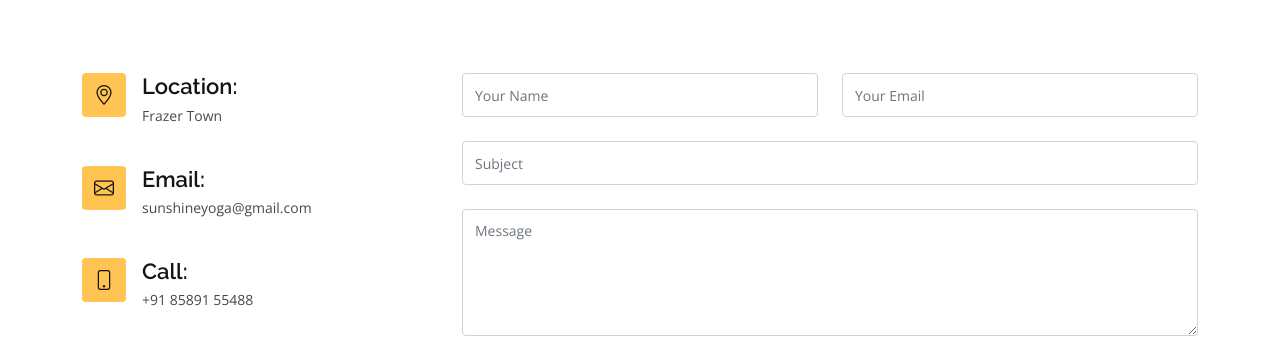
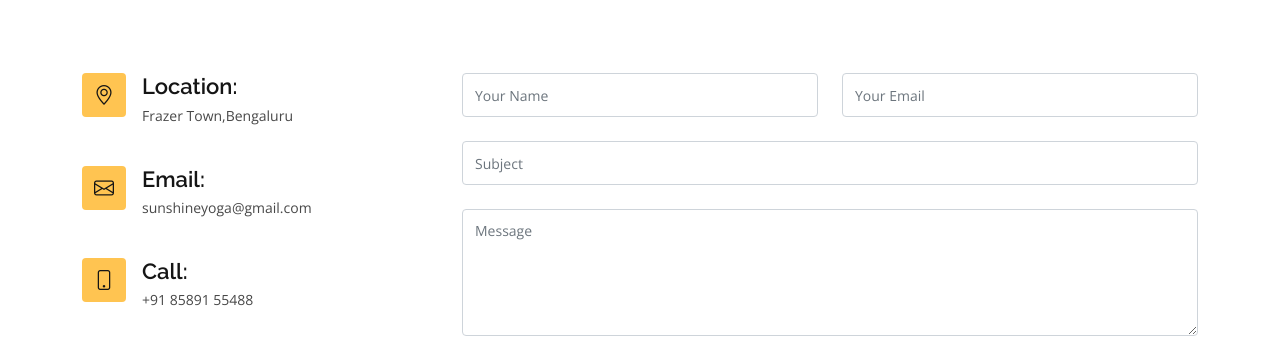
Before and after one commit to super126/template-for-online-yoga-training-center-for-sale, a Django app: page / in a window 1280 px wide. Shown: the part 1674-2014 px from the top of the page. Run offline with Django 4.2, Linux system fonts and the light colour scheme; parts of the project's set-up code (start-up, migrations or seed data) failed here and were passed over; some libraries are stand-ins or nearby versions.

Commit message:
spelling change

```diff
--- a/yogapro/evergreenyoga/templates/index.html
+++ b/yogapro/evergreenyoga/templates/index.html
@@ -145,7 +145,7 @@
               <div class="address">
                 <i class="bi bi-geo-alt"></i>
                 <h4>Location:</h4>
-                <p>Frazer Town</p>
+                <p>Frazer Town,Bengaluru</p>
               </div>
 
               <div class="email">
```
